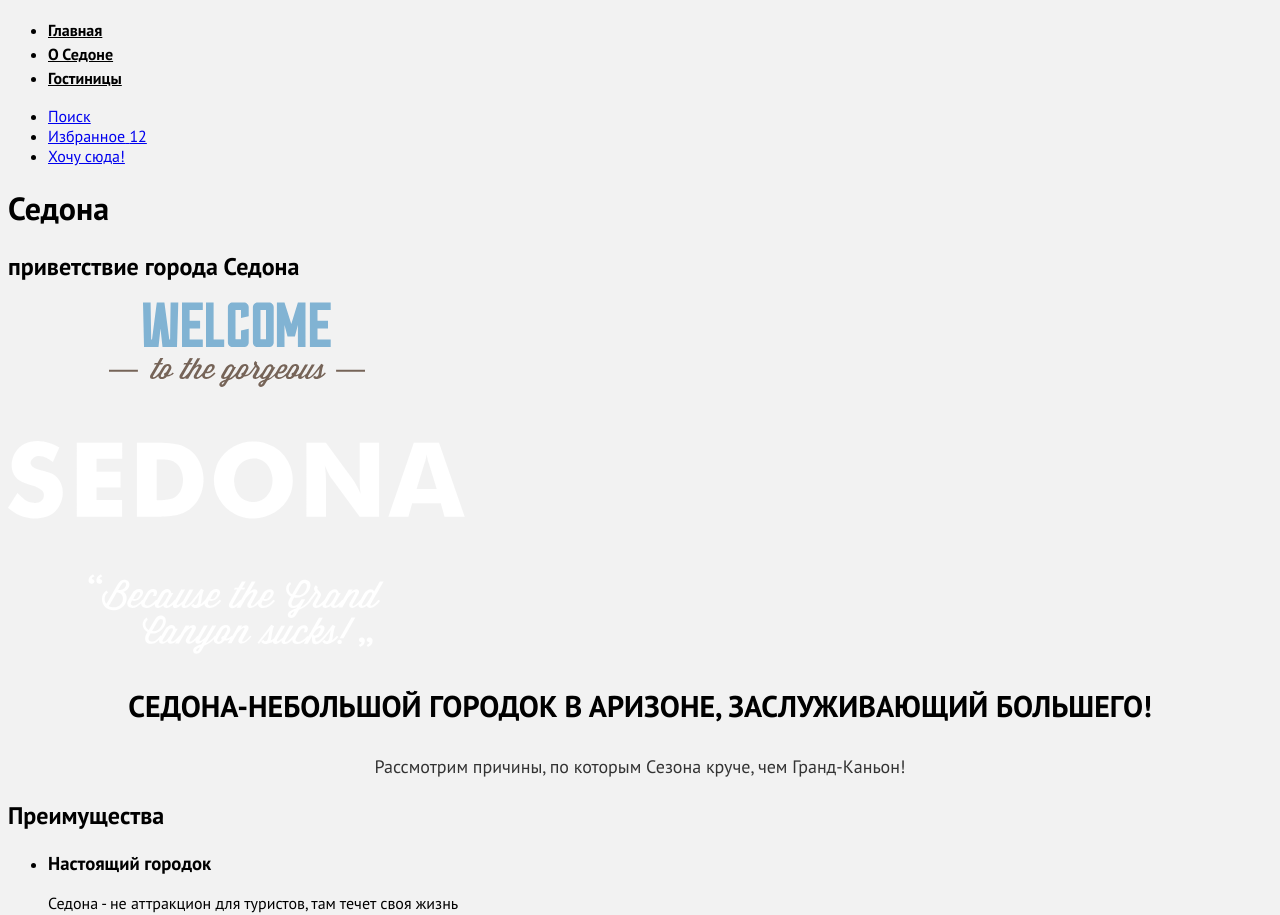
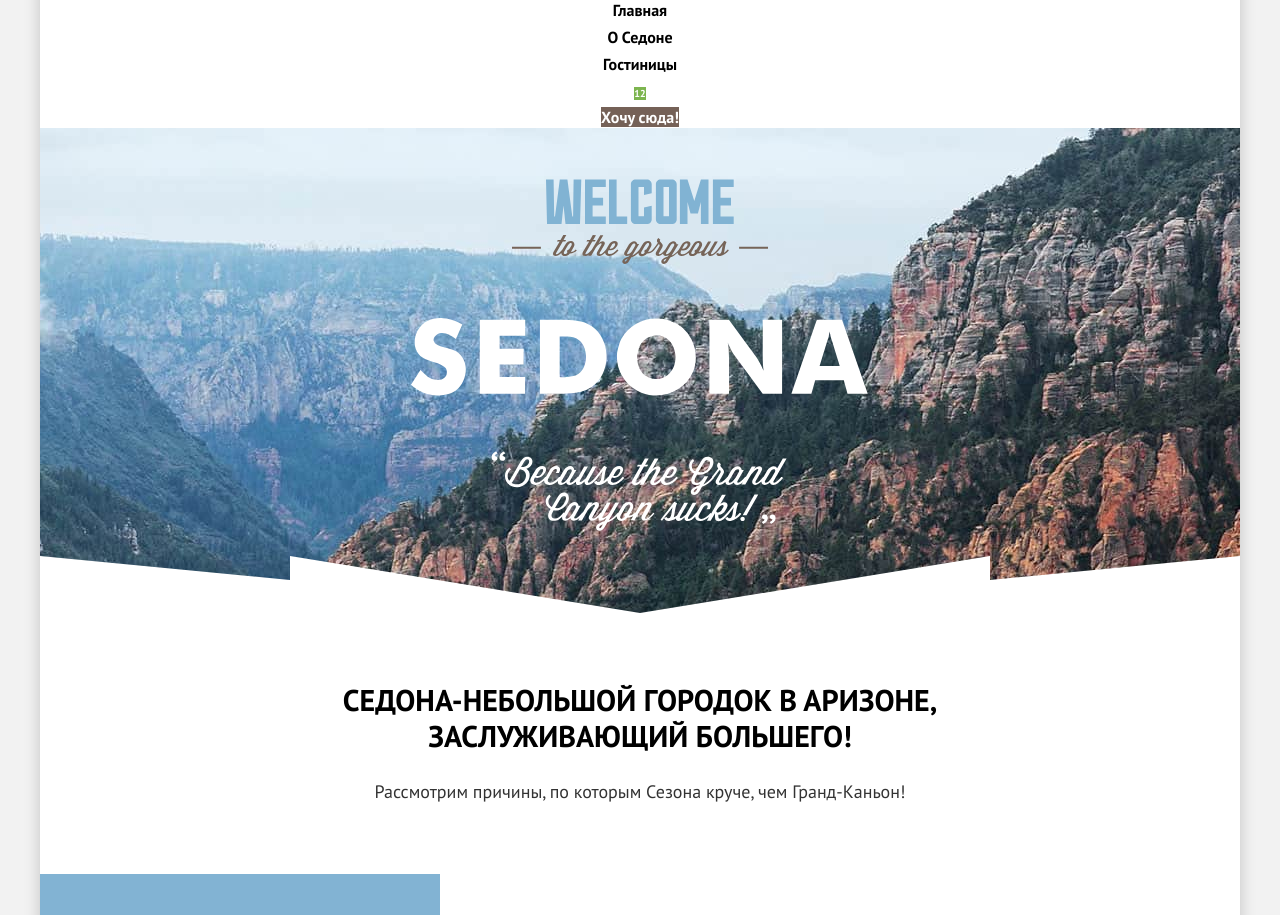
Before and after one commit to htmlacademy-htmlcss/2492599-sedona-1, a plain HTML site: page index.html in a window 1280 px wide. Shown: the part 80-995 px from the top of the page. Drawn offline with Linux system fonts and the light colour scheme.

Commit message:
последние изменения

```diff
--- a/index.html
+++ b/index.html
@@ -1,11 +1,16 @@
 <!DOCTYPE html>
 <html lang="ru">
+
   <head>
     <link rel="stylesheet" href="styles/styles.css">
     <meta charset="utf-8">
     <title>Добро пожаловать в Седону</title>
   </head>
+
   <body>
+    <div class="main-conteiner">
+
+
       <header class="page-header">
         <a class="logo-sedona">
           <img src="images/sedona-logo.svg" alt="логотип города Седона" width="140" height="70">
@@ -35,50 +40,60 @@
               </a>
             </li>
             <li class="navigation-item-user">
-              <a class="navigation-link-user" href="#">Хочу сюда!</a>
+              <a class="navigation-link-user button" href="#">Хочу сюда!</a>
             </li>
           </ul>
         </nav>
       </header>
       <main class="main-index">
         <h1 class="visually-hidden">Седона</h1>
-        <section>
+        <section class="hero">
           <h2 class="visually-hidden">приветствие города Седона</h2>
           <img class="welcome" src="images/welcome.svg"
             alt="welcome to the gorgeous sedona. Because the Grand Canyon sucks!" width="458" height="352">
-          <p class="main-title">Седона-небольшой городок в Аризоне, заслуживающий большего!</p>
-          <p class="main-description">Рассмотрим причины, по которым Сезона круче, чем Гранд-Каньон!</p>
         </section>
         <section class="advantages">
           <h2 class="visually-hidden">Преимущества</h2>
+          <p class="main-title">Седона-небольшой городок в Аризоне, заслуживающий большего!</p>
+          <p class="main-description">Рассмотрим причины, по которым Сезона круче, чем Гранд-Каньон!</p>
           <ul class="advantages-list">
             <li class="advantages-item">
+              <div class="advantages-conteiner">
                 <h3 class="advantages-title">Настоящий городок</h3>
-              <p class="advantages-description">Седона - не аттракцион для туристов, там течет своя жизнь</p>
+                <p class="advantages-description">Седона - не аттракцион для<br>туристов, там течет своя<br>жизнь</p>
+              </div>
               <img src="images/photo-1.jpg" alt="photo sedona" width="800" height="385">
             </li>
             <li class="advantages-item">
+              <div class="advantages-conteiner">
                 <h3 class="advantages-title">Небольшая площадь</h3>
                 <p class="advantages-description">Все достопремичательности находятся очень близко</p>
+              </div>
             </li>
             <li class="advantages-item">
+              <div class="advantages-conteiner">
                 <h3 class="advantages-title">Красивая дорога</h3>
                 <p class="advantages-description">Ехать в Седону из Лас-Вегаса совсем не скучно!</p>
+              </div>
             </li>
             <li class="advantages-item">
+              <div class="advantages-conteiner">
                 <h3 class="advantages-title">Мало туристов</h3>
                 <p class="advantages-description">Большинство едут в Гранд-Каньон и толпятся там</p>
-              <img src="images/photo-2.jpg" alt="photo grand canyon" width="800" height="385">
+              </div>
             </li>
             <li class="advantages-item">
+              <div class="advantages-conteiner">
               <h3 class="advantages-title">Там есть мост дьявола</h3>
               <p class="advantages-description">Да, по нему можно пройти! Если вы осмелитесь, разумеется</p>
+            </div>
+              <img src="images/photo-2.jpg" alt="photo grand canyon" width="800" height="385">
             </li>
           </ul>
         </section>
         <section class="services">
           <h2 class="visually-hidden">Услуги</h2>
-          <p class="services-capitals">Приезжайте в Седону отдохнуть в комфорте и уюте!</p>
+          <p class="services-capitals">Приезжайте в Седону отдохнуть<br>в комфорте и уюте!</p>
           <p class="services-text">Опытный персонал и качественное обслуживание!</p>
           <ul class="services-list">
             <li class="services-item">
@@ -137,5 +152,7 @@
           <img class="footer-logo" src="images/logo-academy.svg" width="115" height="33" alt="Логотип Академии">
         </section>
       </footer>
+    </div>
   </body>
+
 </html>
--- a/styles/styles.css
+++ b/styles/styles.css
@@ -15,31 +15,164 @@
 }
 
 body {
-    background-color: #F2F2F2;
+    background-color: #f2f2f2;
     font-family: "PT Sans", sans-serif;
     font-weight: 400;
+    font-size: 22px;
+    line-height: 26px;
+    text-align: center;
+    margin: 0;
 }
+
+.main-conteiner {
+    width: 1200px;
+    background-color: #ffffff;
+    box-shadow: 0 0 15px rgba(0, 0, 0, 0.2);
+    margin: 0 auto;
+}
+
+.visually-hidden {
+    position: absolute;
+    width: 1px;
+    height: 1px;
+    margin: -1px;
+    padding: 0;
+    overflow: hidden;
+    border: 0;
+    clip: rect(0 0 0 0);
+}
+
+.page-header {}
+
+.logo-sedona {}
+
+.page-navigation {}
+
+.navigation-list {
+    margin: 0;
+    padding: 0;
+    list-style: none;
+}
+
+.navigation-item {}
 
 .navigation-link {
     font-weight: 700;
     font-size: 16px;
     line-height: 24px;
-    color: black;
+    text-decoration: none;
+    color: #000000;
+}
+
+.navigation-user {
+    margin: 0;
+    padding: 0;
+    list-style: none;
+}
+
+.navigation-item-user {}
+
+.navigation-link-user {
+    font-weight: 700;
+    font-size: 16px;
+    line-height: 20px;
+    text-decoration: none;
+}
+
+.likes-number {
+    font-size: 10px;
+    line-height: 10px;
+    color: #ffffff;
+    background-color: #7db54f;
+}
+
+.button {
+    background-color: #756157;
+    color: #ffffff;
+}
+
+.main-index {}
+
+.hero {
+    background-color: #138181;
+    background-image: url(../images/divider.svg), url(../images/index-background.jpg);
+    background-size: 1200px 57px, cover;
+    background-repeat: no-repeat, no-repeat;
+    background-position: center bottom, center top;
+    padding: 51px 0 82px;
+}
+
+.welcome {
+    display: block;
+    margin: 0 auto;
+}
+
+.advantages {
+    padding-top: 69px;
 }
 
 .main-title {
+    width: 620px;
+    margin: 0 auto 25px;
     font-weight: 700;
     font-size: 30px;
     line-height: 36px;
-    text-align: center;
     text-transform: uppercase;
-    color: black;
+    color: #000000;
 }
 
 .main-description {
+    margin: 0 auto 69px;
+    width: 600px;
     font-weight: 400;
     font-size: 18px;
     line-height: 26px;
-    text-align: center;
     color: #333333;
 }
+.advantages-list{
+    margin: 0;
+    padding: 0;
+    list-style: none;
+}
+.advantages-item{}
+.advantages-conteiner{
+    padding: 102px 0;
+    width: 400px;
+    background-color: #82b3d3;
+}
+.advantages-title{
+    font-weight: 700;
+    font-size: 24px;
+    line-height: 28px;
+    text-align: center;
+    text-transform: uppercase;
+    width: 200px;
+    margin: 0 auto 62px;
+    color: #ffffff;
+}
+.advantages-description{
+    font-weight: 400;
+    font-size: 18px;
+    line-height: 21px;
+    color: #ffffff;
+    text-align: center;
+    width: 250px;
+    margin: 0 auto;
+}
+.services-capitals{
+    font-weight: 700;
+    font-size: 30px;
+    line-height: 36px;
+    color: #000000;
+    text-align: center;
+    text-transform: uppercase;
+    margin: 20px 64px;
+}
+.services-text{
+    font-weight: 400;
+    font-size: 22px;
+    line-height: 26px;
+    color: #333333;
+    text-align: center;
+    margin: auto 20px 64px;
+}
```
Also changed, not shown: images/divider.svg (added). Lines whose indentation alone changed are shown as unchanged.
